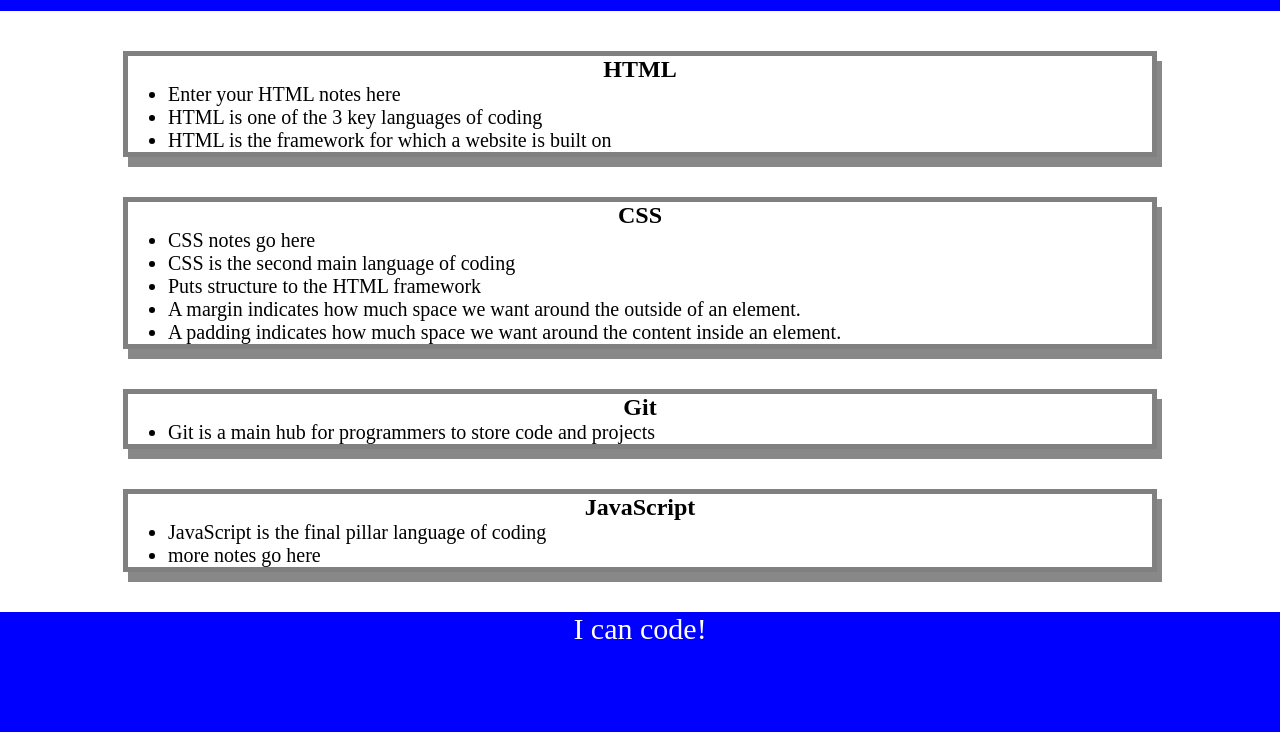
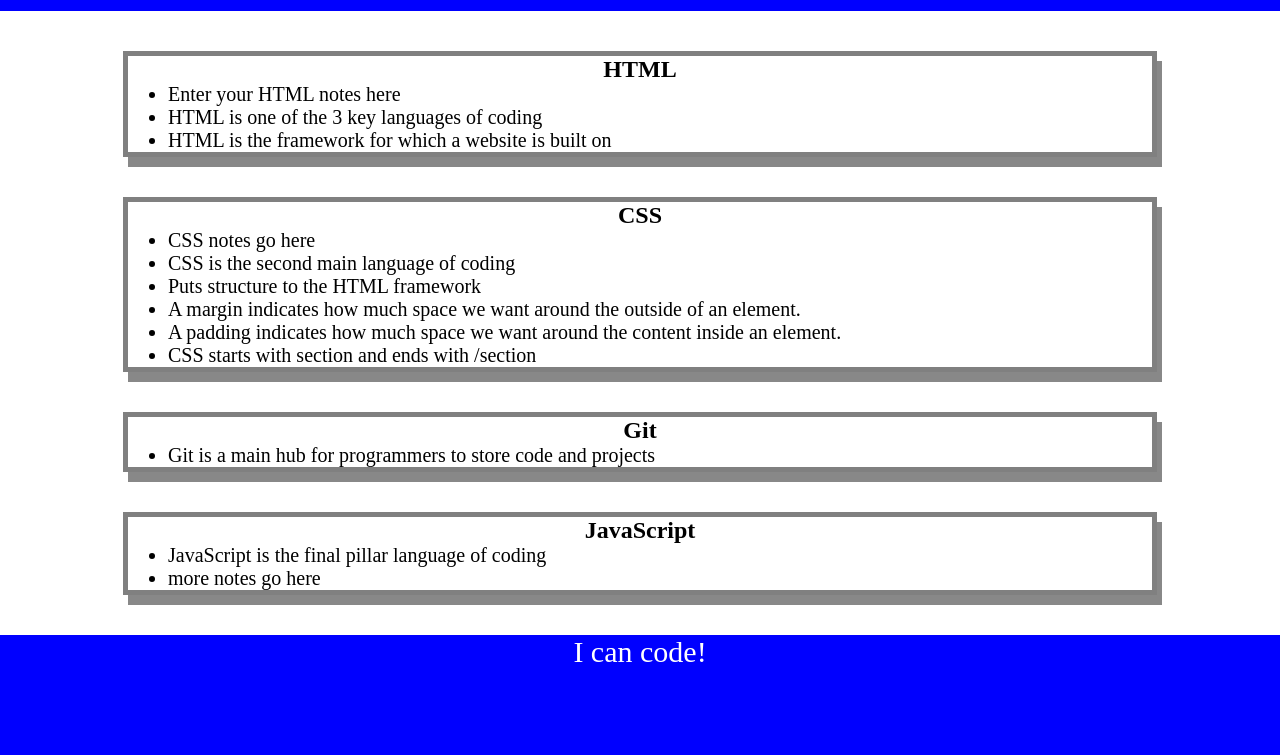
Before and after one commit to GolferMorgan/prework-study-guide, a plain HTML site: page index.html in a window 1280 px wide. Shown: the part 109-864 px from the top of the page. Before the commit the page ends 841 px from the top, so only its background shows below. Drawn offline with Linux system fonts and the light colour scheme.

Commit message:
added notes to CSS

```diff
--- a/index.html
+++ b/index.html
@@ -28,6 +28,7 @@
         <li>Puts structure to the HTML framework</li>
         <li>A margin indicates how much space we want around the outside of an element.</li>
         <li>A padding indicates how much space we want around the content inside an element.</li>
+        <li>CSS starts with section and ends with /section</li>
       </ul></section>
       <section class="card" id="git-section">
       <h2>Git</h2>
```
